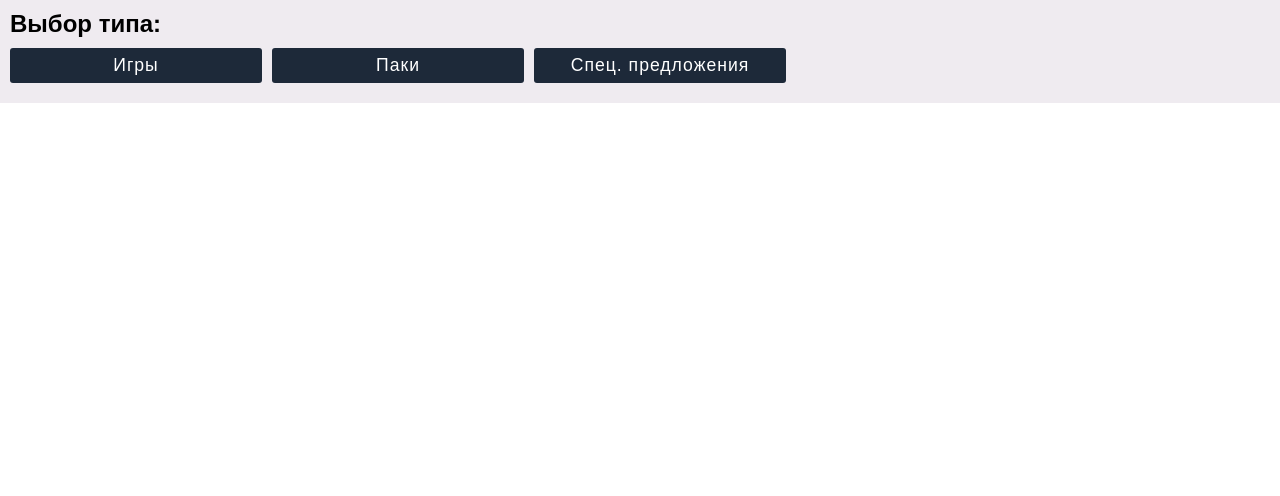
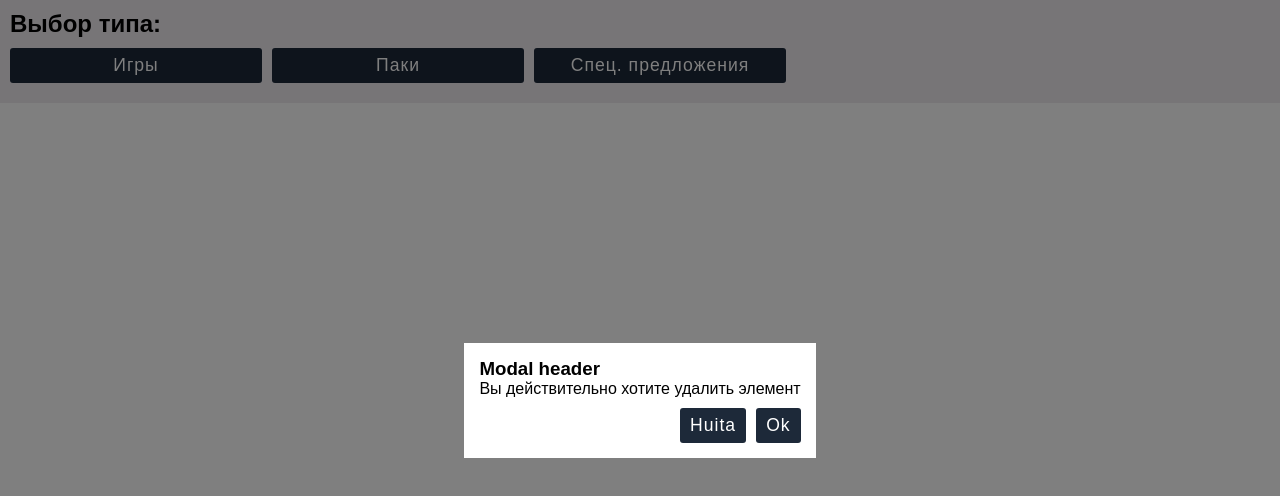
Before and after one commit to Repet124/product-editor, a Vue app: page / in a window 1280 px wide. Shown: the top 496 px of the page. Built offline with nearby package versions, Linux system fonts and the light colour scheme.

Commit message:
base logic modal component

```diff
--- a/src/App.vue
+++ b/src/App.vue
@@ -2,6 +2,9 @@
 	<div id="app">
 		{{type}}
 		{{ident}}
+		<Modal header="Modal header" resolve="Ok" reject="Huita">
+			Вы действительно хотите удалить элемент
+		</Modal>
 		<TypeSelector :list="preferences.types" @change="chType($event)">Выбор типа:</TypeSelector>
 		<IdentSelector
 			v-if="type && !ident"
@@ -18,6 +21,7 @@
 import TypeSelector from './components/TypeSelector.vue';
 import IdentSelector from './components/IdentSelector.vue';
 import Editor from './components/Editor.vue';
+import Modal from './components/Modal.vue';
 
 import preferences from './preferences.js';
 
@@ -26,7 +30,8 @@ export default {
 	components: {
 		TypeSelector,
 		IdentSelector,
-		Editor
+		Editor,
+		Modal
 	},
 	data: function() {
 		return {
--- /dev/null
+++ b/src/components/Modal.vue
@@ -0,0 +1,54 @@
+<template>
+	<div class="modal_wrapper">
+		<div class="modal_container">
+			<h3 class="modal_header">{{ header }}</h3>
+			<p class="modal_message">
+				<slot></slot>
+			</p>
+			<button v-if="resolve" class="btn" @click="$emit('modal_resolve')">{{ resolve }}</button>
+			<button v-if="reject" class="btn" @click="$emit('modal_reject')">{{ reject }}</button>
+		</div>
+	</div>
+</template>
+
+<script>
+
+export default {
+	name: 'Modal',
+	props: ['header', 'message', 'resolve', 'reject', 'timeout'],
+	data: function() {
+		return {
+		}
+	}
+}
+
+</script>
+
+<style>
+	.modal_wrapper {
+		position: fixed;
+		top: 0;
+		left: 0;
+		display: flex;
+		justify-content: center;
+		align-items: center;
+		width: 100%;
+		height: 100%;
+		background-color: rgba(0, 0, 0, .5);
+		z-index: 1000;
+	}
+	.modal_header, .modal_message {
+		display: block;
+	}
+	.modal_container {
+		position: relative;
+		padding: 15px;
+		max-width: 80%;
+		min-width: 200px;
+		background-color: #fff;
+	}
+	.modal_container .btn {
+		float: right;
+		margin-left: 10px;
+	}
+</style>
```
